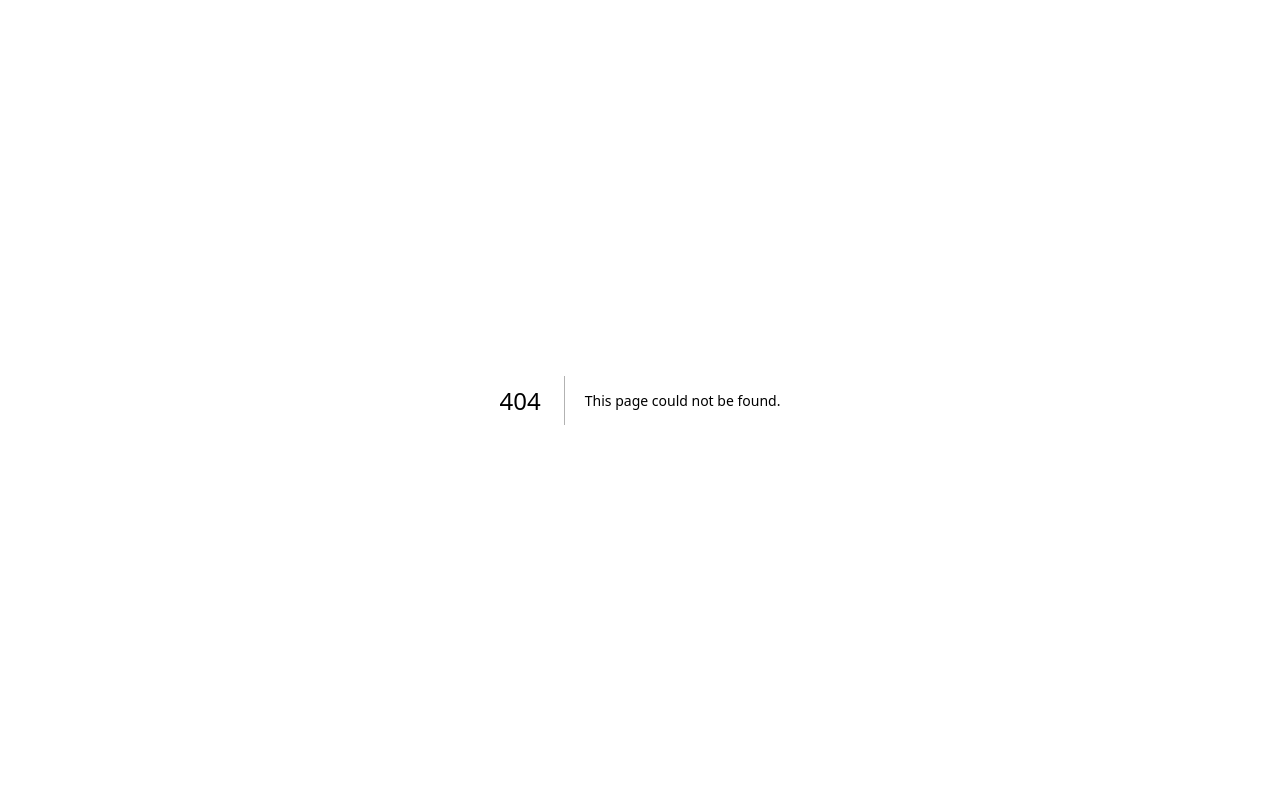
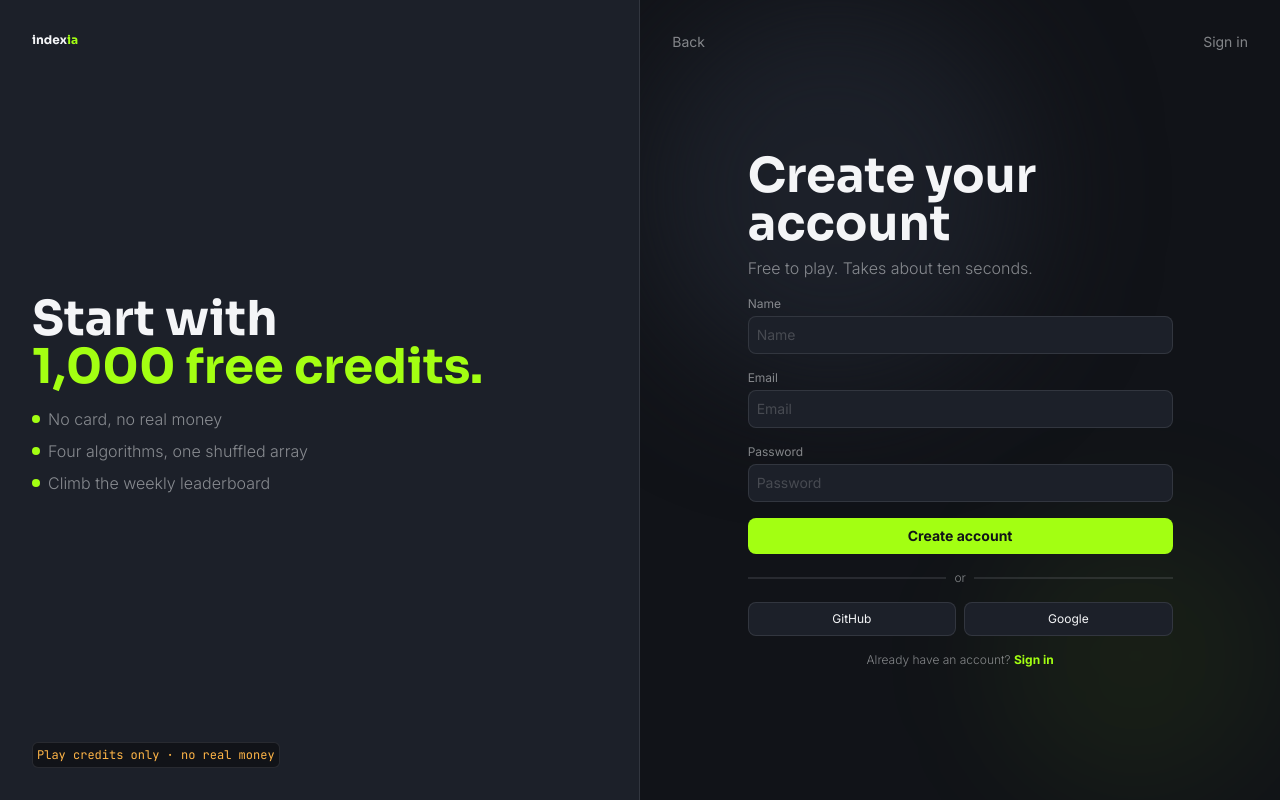
Before and after one commit to rn-mgl/indexia, a Next.js app: page /auth/register in a window 1280 px wide. Before the commit this address had no page. Built offline with nearby package versions, Linux system fonts and the light colour scheme.

Commit message:
signup page

```diff
--- a/app/api/auth/login/route.ts
+++ b/app/api/auth/login/route.ts
@@ -1,4 +1,4 @@
-import { auth } from "@/app/lib/auth.lib";
+import { auth } from "@/app/src/lib/auth.lib";
 import { NextRequest, NextResponse } from "next/server";
 
 export default async function POST(req: NextRequest) {
--- a/app/api/auth/register/route.ts
+++ b/app/api/auth/register/route.ts
@@ -1,4 +1,4 @@
-import { auth } from "@/app/lib/auth.lib";
+import { auth } from "@/app/src/lib/auth.lib";
 import { NextRequest, NextResponse } from "next/server";
 
 export default async function POST(req: NextRequest) {
--- /dev/null
+++ b/app/auth/login/page.tsx
@@ -0,0 +1,7 @@
+import React from "react";
+
+const Login = () => {
+  return <div>Login</div>;
+};
+
+export default Login;
--- /dev/null
+++ b/app/auth/register/page.tsx
@@ -0,0 +1,164 @@
+import Logo from "@/app/src/components/global/Logo";
+import Link from "next/link";
+import React from "react";
+
+const Register = () => {
+  return (
+    <div className="w-full h-full flex flex-row items-center justify-center">
+      <div
+        className="w-full hidden t:flex p-4 t:p-8 bg-surface border-r
+                    border-text/10 h-full flex-col items-end justify-center gap-4 text-xs z-10"
+      >
+        <div className="w-full h-full max-w-(--breakpoint-t) flex flex-col items-start justify-between">
+          <div className="hidden t:flex">
+            <Logo />
+          </div>
+
+          <div className="flex flex-col gap-4 w-full">
+            <p className="text-text font-bold text-3xl t:text-4xl l-s:text-5xl font-header">
+              Start with <br />{" "}
+              <span className="text-primary">1,000 free credits.</span>
+            </p>
+
+            <div className="w-full flex flex-col items-start gap-2">
+              <div className="flex flex-row gap-2 text-sm text-text/50 font-light l-s:text-base font-body items-center justify-start">
+                <div className="w-2 h-2 rounded-full bg-primary"></div>{" "}
+                <span>No card, no real money</span>
+              </div>
+
+              <div className="flex flex-row gap-2 text-sm text-text/50 font-light l-s:text-base font-body items-center justify-start">
+                <div className="w-2 h-2 rounded-full bg-primary"></div>{" "}
+                <span>Four algorithms, one shuffled array</span>
+              </div>
+
+              <div className="flex flex-row gap-2 text-sm text-text/50 font-light l-s:text-base font-body items-center justify-start">
+                <div className="w-2 h-2 rounded-full bg-primary"></div>{" "}
+                <span>Climb the weekly leaderboard</span>
+              </div>
+            </div>
+          </div>
+
+          <div className="bg-background border-text/10 border text-accent font-mono text-xs p-1 rounded-md">
+            Play credits only · no real money
+          </div>
+        </div>
+      </div>
+
+      <div className="flex flex-col items-center justify-between p-4 w-full h-full relative t:p-8">
+        <div className="w-full flex flex-col items-center justify-between gap-8 h-full max-w-(--breakpoint-t)">
+          <div className="aspect-square w-full max-w-96 bg-surface rounded-full absolute blur-3xl z-0 top-0 left-0"></div>
+
+          <div className="w-full flex flex-row items-center justify-between text-sm l-s:text-base z-10 relative">
+            <div className="t:hidden">
+              <Logo />
+            </div>
+
+            <div className="hidden t:flex flex-row items-center justify-between gap-4 font-body text-xs l-s:text-sm">
+              <Link href="/" className="text-text/50">
+                Back
+              </Link>
+            </div>
+
+            <div className="flex flex-row items-center justify-between gap-4 font-body text-xs l-s:text-sm">
+              <Link href="/auth/register" className="text-text/50">
+                Sign in
+              </Link>
+            </div>
+          </div>
+
+          <div className="w-full flex max-w-(--breakpoint-m-l) z-10">
+            <div className="flex flex-col gap-4 w-full h-full justify-between">
+              <div className="flex flex-col gap-2 w-full">
+                <p className="text-text font-bold text-3xl t:text-4xl l-s:text-5xl font-header">
+                  Create your account
+                </p>
+
+                <p className="text-sm text-text/50 font-light l-s:text-base font-body">
+                  Free to play. Takes about ten seconds.
+                </p>
+              </div>
+
+              <form className="flex flex-col items-start justify-center gap-4 w-full">
+                <div className="w-full flex flex-col gap-1 font-body">
+                  <label htmlFor="name" className="text-xs text-text/50">
+                    Name
+                  </label>
+                  <input
+                    id="name"
+                    placeholder="Name"
+                    type="text"
+                    required={true}
+                    className="w-full p-2 bg-surface border-text/10 border outline-none rounded-lg text-sm placeholder:text-text/20 text-text"
+                  />
+                </div>
+
+                <div className="w-full flex flex-col gap-1 font-body">
+                  <label htmlFor="name" className="text-xs text-text/50">
+                    Email
+                  </label>
+                  <input
+                    id="name"
+                    placeholder="Email"
+                    type="email"
+                    required={true}
+                    className="w-full p-2 bg-surface border-text/10 border outline-none rounded-lg text-sm placeholder:text-text/20 text-text"
+                  />
+                </div>
+
+                <div className="w-full flex flex-col gap-1 font-body">
+                  <label htmlFor="name" className="text-xs text-text/50">
+                    Password
+                  </label>
+                  <input
+                    id="name"
+                    placeholder="Password"
+                    type="password"
+                    required={true}
+                    className="w-full p-2 bg-surface border-text/10 border outline-none rounded-lg text-sm placeholder:text-text/20 text-text"
+                  />
+                </div>
+
+                <div className="flex w-full flex-row items-center gap-4 font-body text-sm font-medium">
+                  <button
+                    type="submit"
+                    className="w-full p-2 rounded-lg bg-primary text-background font-bold text-center"
+                  >
+                    Create account
+                  </button>
+                </div>
+              </form>
+
+              <div className="w-full flex flex-row gap-2 items-center justify-center text-text/50 text-xs font-body font-light">
+                <div className="w-full border border-text/10 h-0" />
+                <p>or</p>
+                <div className="w-full border border-text/10 h-0" />
+              </div>
+
+              <div className="flex flex-row items-center justify-between gap-2">
+                <button className="w-full border-text/10 bg-surface p-2 rounded-lg text-text text-xs font-body border">
+                  GitHub
+                </button>
+                <button className="w-full border-text/10 bg-surface p-2 rounded-lg text-text text-xs font-body border">
+                  Google
+                </button>
+              </div>
+
+              <div className="font-body text-text/50 text-xs font-light w-full text-center">
+                Already have an account?{" "}
+                <Link href="/auth/register" className="text-primary font-bold">
+                  Sign in
+                </Link>
+              </div>
+            </div>
+          </div>
+
+          <div></div>
+
+          <div className="aspect-square w-full max-w-72 bg-primary/5 rounded-full bottom-0 right-0 absolute blur-3xl"></div>
+        </div>
+      </div>
+    </div>
+  );
+};
+
+export default Register;
--- a/app/globals.css
+++ b/app/globals.css
@@ -19,3 +19,9 @@
   --breakpoint-l-s: 1024px;
   --breakpoint-l-l: 1440px;
 }
+
+@layer components {
+  button {
+    cursor: pointer;
+  }
+}
--- a/app/layout.tsx
+++ b/app/layout.tsx
@@ -34,7 +34,7 @@ export default function RootLayout({ children }: LayoutProps<"/">) {
       lang="en"
       className={`flex flex-col ${headerFont.variable} ${bodyFont.variable} ${monoFont.variable}`}
     >
-      <body className="flex flex-col items-center justify-start bg-background min-h-full h-screen w-full overflow-y-auto scroll-smooth">
+      <body className="flex flex-col items-center justify-start bg-background min-h-full h-screen w-full overflow-y-auto scroll-smooth relative">
         {children}
       </body>
     </html>
--- /dev/null
+++ b/app/src/components/global/Logo.tsx
@@ -0,0 +1,14 @@
+import Link from "next/link";
+import React from "react";
+
+const Logo = () => {
+  return (
+    <Link href="/">
+      <p className="text-text font-header font-bold">
+        index<span className="text-primary">ia</span>
+      </p>
+    </Link>
+  );
+};
+
+export default Logo;
--- a/app/src/features/landing/Hero.tsx
+++ b/app/src/features/landing/Hero.tsx
@@ -1,4 +1,6 @@
+import Link from "next/link";
 import React from "react";
+import Logo from "@/components/global/Logo";
 
 const Hero = () => {
   return (
@@ -7,15 +9,18 @@ const Hero = () => {
         <div className="aspect-square w-full max-w-96 bg-surface rounded-full absolute blur-3xl -z-10"></div>
 
         <div className="w-full flex flex-row items-center justify-between text-sm p-4 l-s:text-base">
-          <p className="text-text font-header ">
-            index<span className="text-primary">ia</span>
-          </p>
+          <Logo />
 
           <div className="flex flex-row items-center justify-between gap-4 font-body text-xs l-s:text-sm">
-            <button className="text-text/50">Sign in</button>
-            <button className="p-2 rounded-lg bg-primary text-background font-medium">
+            <Link href="/auth/register" className="text-text/50">
+              Sign in
+            </Link>
+            <Link
+              href="/auth/login"
+              className="p-2 rounded-lg bg-primary text-background font-medium"
+            >
               Sign up
-            </button>
+            </Link>
           </div>
         </div>
 
@@ -34,12 +39,18 @@ const Hero = () => {
             </p>
 
             <div className="flex flex-row items-center gap-4 font-body text-sm font-medium t:max-w-(--breakpoint-m-s)">
-              <button className="w-full p-2 rounded-lg bg-primary text-background font-medium">
+              <Link
+                href="/auth/register"
+                className="w-full p-2 rounded-lg bg-primary text-background font-medium text-center"
+              >
                 Create free account
-              </button>
-              <button className="w-fit text-nowrap text-text/50 border border-text/50 p-2 rounded-lg px-4">
+              </Link>
+              <Link
+                href="/auth/login"
+                className="w-fit text-nowrap text-text/50 border border-text/50 p-2 rounded-lg px-4 text-center"
+              >
                 Sign In
-              </button>
+              </Link>
             </div>
 
             <p className="text-xs text-text/40 font-light">
@@ -55,7 +66,7 @@ const Hero = () => {
                   <div className="aspect-square w-2 h-2 rounded-full bg-primary absolute" />
                 </div>
 
-                <p>LIVE RACE</p>
+                <p className="font-bold">LIVE RACE</p>
               </div>
 
               <p className="text-text/50 font-mono">#Round 1234</p>
@@ -101,6 +112,8 @@ const Hero = () => {
           </div>
         </div>
       </div>
+
+      <div className="aspect-square w-full max-w-72 bg-primary/5 rounded-full bottom-0 right-0 absolute blur-3xl -z-10"></div>
     </div>
   );
 };
```
Also changed, not shown: app/src/lib/auth.lib.ts (renamed from app/lib/auth.lib.ts).
